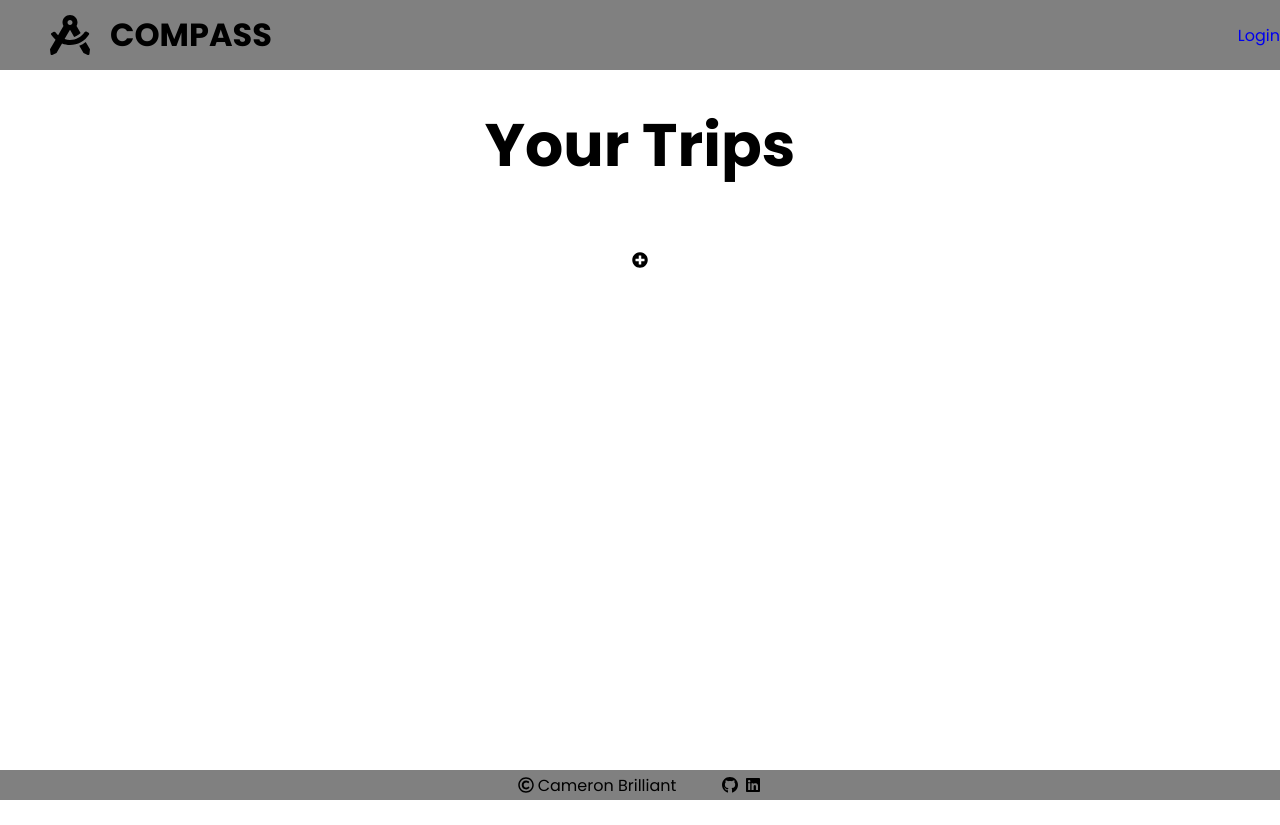
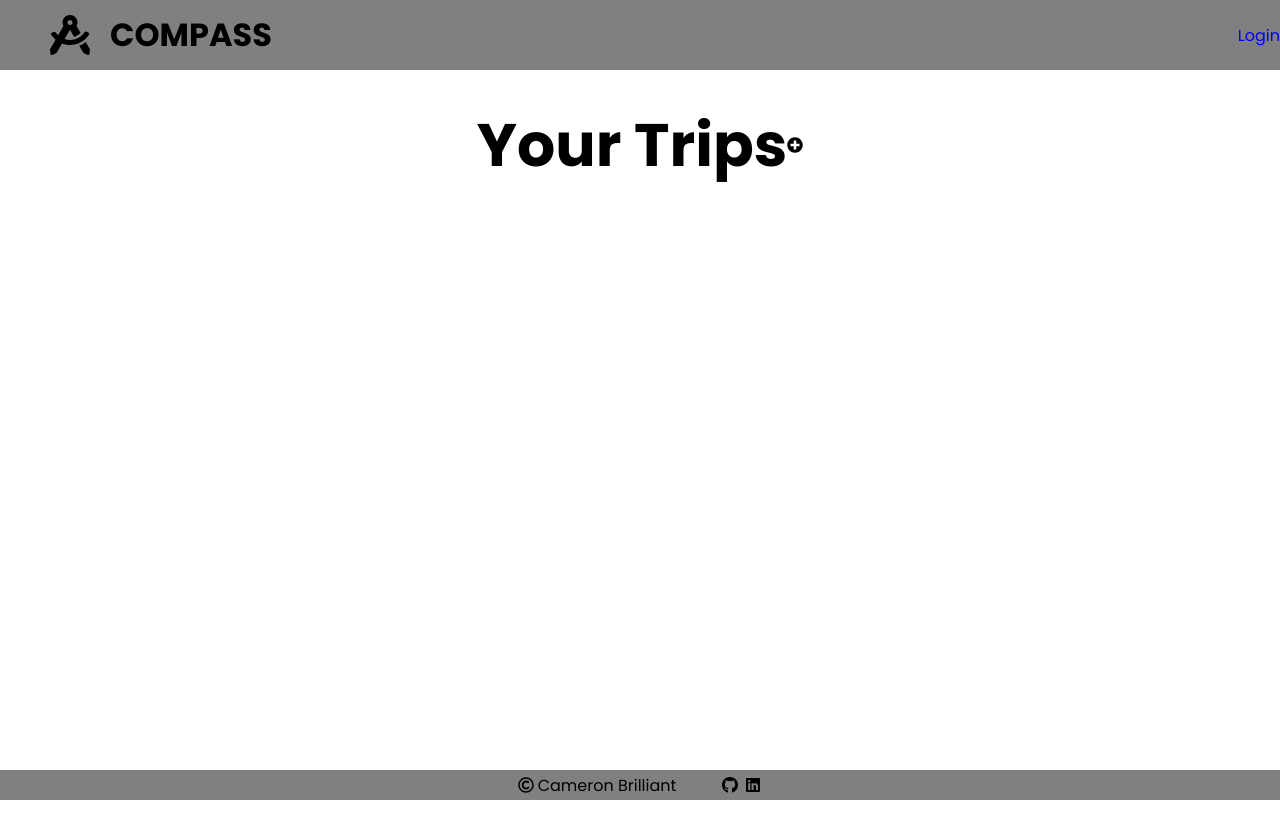
Before and after one commit to cbrilliant20/Compass, a React (Create React App) app in the folder client/: page /trips in a window 1280 px wide. Built offline with nearby package versions, Linux system fonts and the light colour scheme.

Commit message:
tripcreate working, minor css

```diff
--- a/client/src/containers/MainContainer.jsx
+++ b/client/src/containers/MainContainer.jsx
@@ -38,7 +38,7 @@ export const MainContainer = (props) => {
   const tripsCreate = async (formData) => {
     const tripItem = await postTrip(formData)
     setTrips((prevState) => [...prevState, tripItem])
-    history.push("/trips")
+    // history.push("/trips")
   }
 
   const itinerariesCreate = async (formData) => {
--- a/client/src/screens/TripCreate/TripCreate.jsx
+++ b/client/src/screens/TripCreate/TripCreate.jsx
@@ -1,4 +1,6 @@
 import { useState } from "react"
+import { useHistory } from "react-router-dom"
+import { postTrip } from "../../services/trips"
 
 const TripCreate = (props) => {
   const [formData, setFormData] = useState({
@@ -8,9 +10,17 @@ const TripCreate = (props) => {
     dateEnd: '',
     imgUrl: '',
   })
-  const { tripsCreate } = props
+  // const { tripsCreate } = props
   const { name, location, dateStart, dateEnd, imgUrl } = formData
+  const [trips, setTrips] = useState([])
+  const history = useHistory
 
+
+  const tripsCreate = async (formData) => {
+    const tripItem = await postTrip(formData)
+    setTrips((prevState) => [...prevState, tripItem])
+    history.push("/trips")
+  }
 
 	const handleChange = (e) => {
 		const { name, value } = e.target;
@@ -19,6 +29,9 @@ const TripCreate = (props) => {
 			[name]: value,
 		}));
 	};
+
+
+
 
 
   return (
--- a/client/src/screens/Trips/Trips.css
+++ b/client/src/screens/Trips/Trips.css
@@ -10,9 +10,14 @@
   display: flex;
   justify-content: space-evenly;
   align-items: center;
+flex-wrap: wrap;
 }
 
-
+.trips-header {
+  display: flex;
+  align-items: center;
+  justify-content: center;
+}
 
 .trip-card {
   height: 500px;
--- a/client/src/screens/Trips/Trips.jsx
+++ b/client/src/screens/Trips/Trips.jsx
@@ -27,10 +27,11 @@ const Trips = (props) => {
     <div className="trips-container">
       <div className="trips-header">
       <h2>Your Trips</h2>
-      <FontAwesomeIcon className="add-icon" icon={faPlusCircle} onClick={() => setShowForm(!showForm)}/>
+        <FontAwesomeIcon className="add-icon" icon={faPlusCircle} onClick={() => setShowForm(!showForm)} />
+        </div>
       <div className="trips">
         {form}
-        </div>
+
       {trips.map((trip) => (
         <div className="trip-card">
           <img src={trip.img_url} className="trip-img" />
@@ -48,7 +49,8 @@ const Trips = (props) => {
           </div>
         </div>
       ))}
-      </div>
+        </div>
+
       </div>
   )
 }
```
